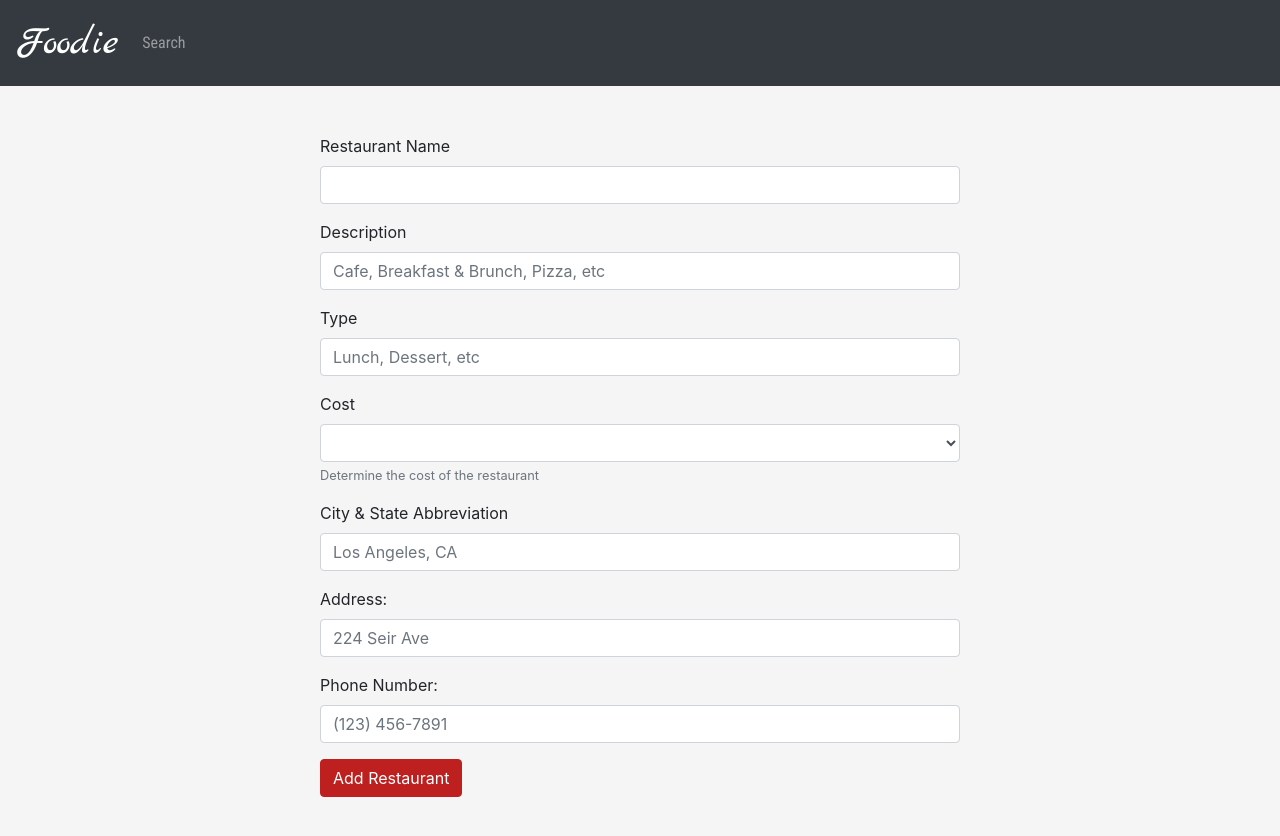
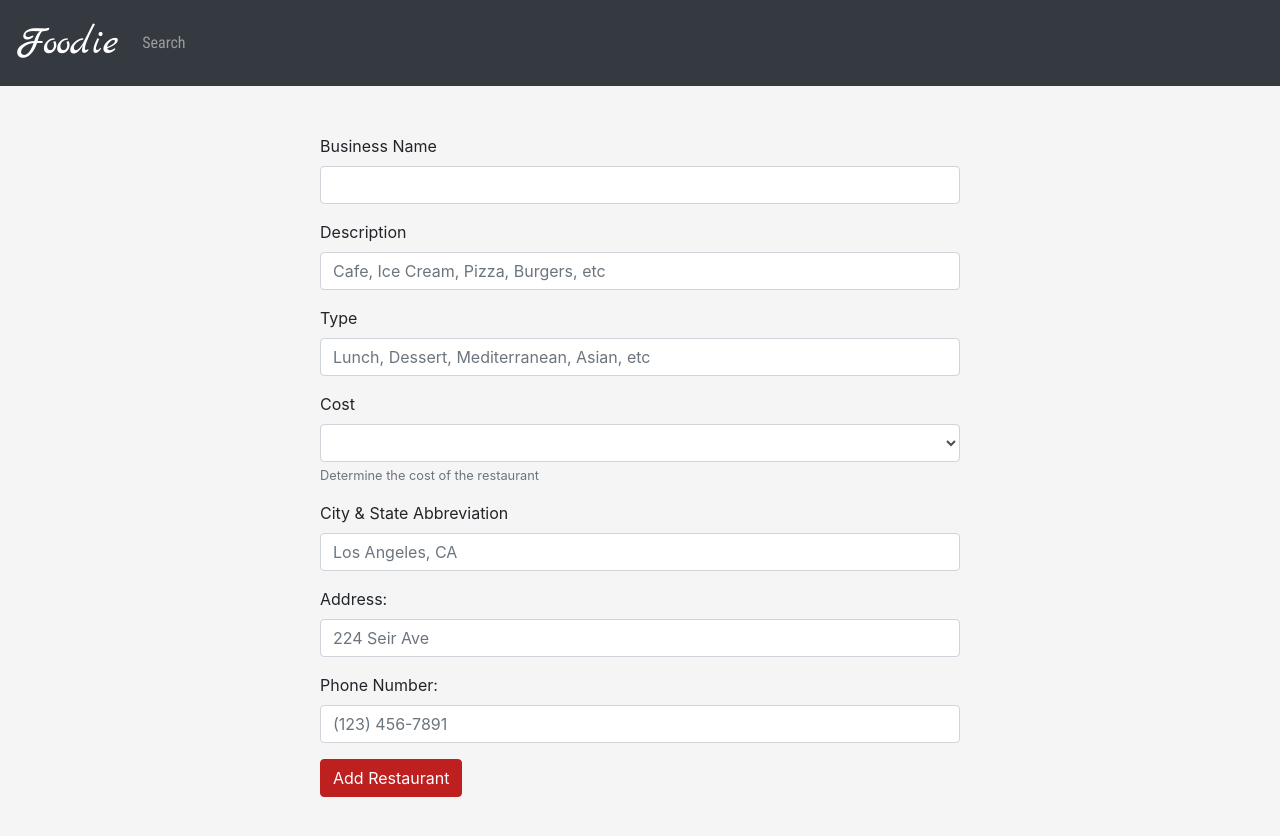
Before and after one commit to pascuas/project4-foodie, a React (Create React App) app in the folder foodie/: page /add/your/restaurant in a window 1280 px wide. Shown: the top 836 px of the page. Built offline with nearby package versions, Linux system fonts and the light colour scheme; no server answers.

Commit message:
changed form labels for add restaurant form

```diff
--- a/foodie/src/components/AddRestaurant.js
+++ b/foodie/src/components/AddRestaurant.js
@@ -78,16 +78,16 @@ function AddRestaurant() {
             </form> */}
             <Form onSubmit={restaurantSubmit} className="addResContainer">
                 <Form.Group>
-                    <Form.Label>Restaurant Name</Form.Label>
+                    <Form.Label>Business Name</Form.Label>
                     <Form.Control type="text" value={name} onChange={nameChange} required="required"/>
                 </Form.Group>
                 <Form.Group>
                     <Form.Label>Description</Form.Label>
-                    <Form.Control type="text" placeholder="Cafe, Breakfast & Brunch, Pizza, etc" maxLength="25" value={description} onChange={descriptionChange} required="required"/>
+                    <Form.Control type="text" placeholder="Cafe, Ice Cream, Pizza, Burgers, etc" maxLength="25" value={description} onChange={descriptionChange} required="required"/>
                 </Form.Group>
                 <Form.Group>
                     <Form.Label>Type</Form.Label>
-                    <Form.Control type="text" placeholder="Lunch, Dessert, etc" maxLength="20" value={type} onChange={typeChange} required="required"/>
+                    <Form.Control type="text" placeholder="Lunch, Dessert, Mediterranean, Asian, etc" maxLength="20" value={type} onChange={typeChange} required="required"/>
                 </Form.Group>
                 <Form.Group>
                     <Form.Label>Cost</Form.Label>
```
